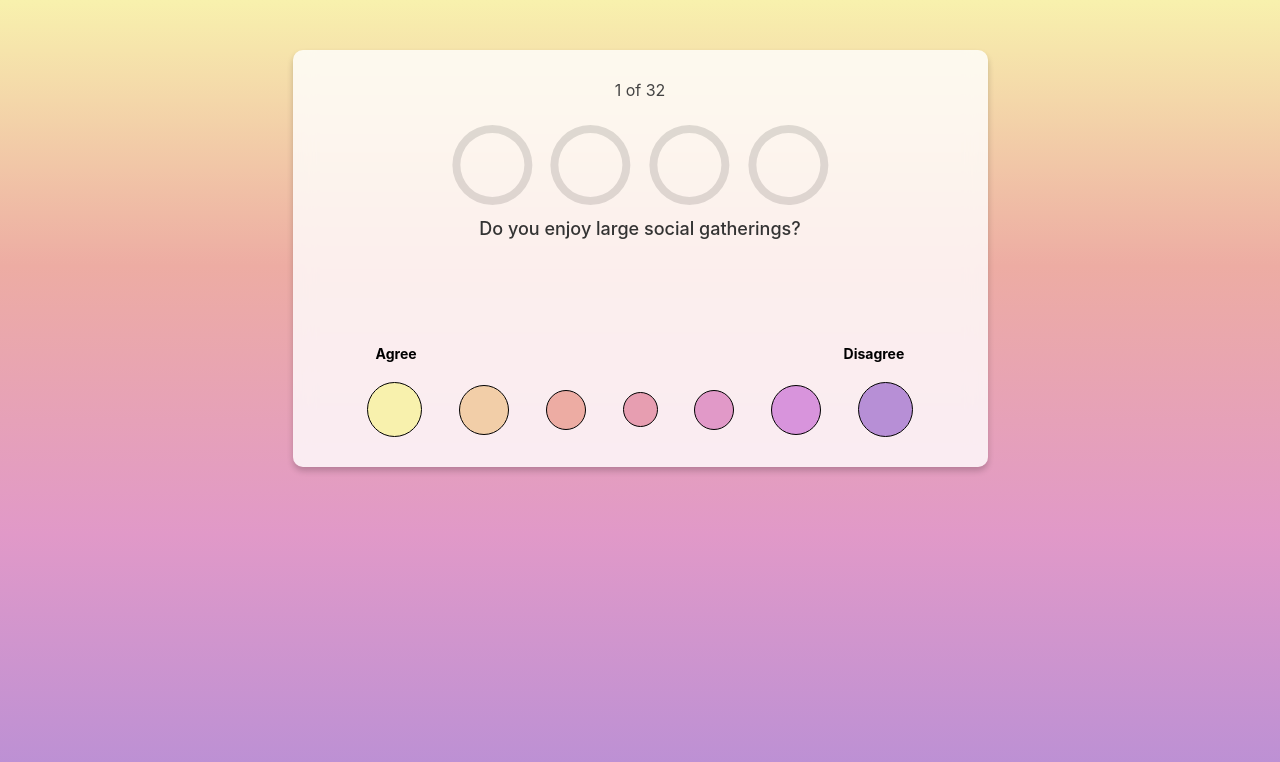
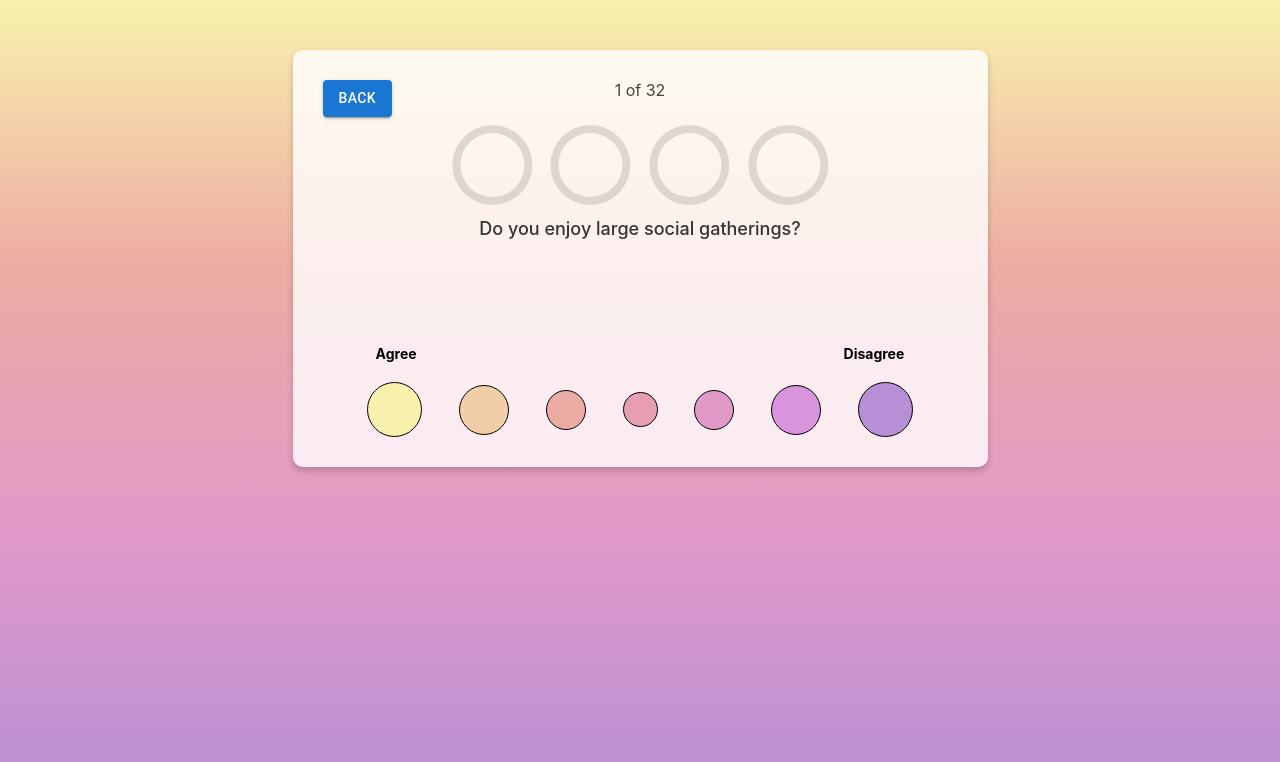
Before and after one commit to RrussellW/forgeaonline, a React (Create React App) app: page /AssessmentQuestions in a window 1280 px wide. Shown: the top 762 px of the page. Built offline with nearby package versions, Linux system fonts and the light colour scheme; no server answers.

Commit message:
Back button functionality

```diff
--- a/src/Components/Assessment/AssessmentQuestions.css
+++ b/src/Components/Assessment/AssessmentQuestions.css
@@ -1,5 +1,6 @@
 /* Assessment container styles */
 .assessment-questions-container {
+    position: relative;
     margin-top: 50px;
     max-width: 635px;
     margin-left: auto;
@@ -10,6 +11,12 @@
     background-color: rgba(255, 255, 255, 0.8); /* Slightly transparent background */
     backdrop-filter: blur(10px); /* Adds a blurred background effect */
     box-shadow: 0px 4px 6px rgba(0, 0, 0, 0.2); /* Subtle shadow for depth */
+}
+
+.back-button-container {
+    position: absolute;
+    top: 30px;
+    left: 30px;
 }
 
 
--- a/src/Components/Assessment/AssessmentQuestions.jsx
+++ b/src/Components/Assessment/AssessmentQuestions.jsx
@@ -33,49 +33,48 @@ const AssessmentQuestions = () => {
   const [thirdT, setThirdT] = useState(0);
   const [fourthT, setFourthT] = useState(0);
 
-
   const worldQ = [
-        "Do you enjoy large social gatherings?", //E
+    "Do you enjoy large social gatherings?", // E
     "Do you prefer to work in a quiet environment?",
-        "Are you comfortable being the center of attention?", //E
+    "Are you comfortable being the center of attention?", // E
     "Do you prefer to work alone rather than in a team?",
-        "Are you comfortable speaking in front of a large group of people?", //E
+    "Are you comfortable speaking in front of a large group of people?", // E
     "Do you enjoy spending time alone?",
-        "Do you enjoy attending parties and social events?", //E
+    "Do you enjoy attending parties and social events?", // E
     "Do you prefer to spend time in a smaller group of friends?"
   ];
 
   const informationQ = [
-        "Do you prefer dealing with concrete facts and details rather than abstract concepts?",     //S
-        "Do you often find yourself more interested in new possibilities than focusing on the details of the present?",//N
-        "Do you enjoy activities that require paying attention to the present moment and immediate surroundings?",//S
-        "Do you enjoy contemplating abstract concepts and theories?",//N
-        "Do you trust your direct observations and experiences more than theories or ideas?",       //S
-        "Are you more drawn to innovative and creative solutions rather than relying solely on proven and established methods?",//N
-        "Do you appreciate practical, realistic solutions to problems rather than theoretical or conceptual approaches?",//S
-        "Do you tend to see the big picture and overarching patterns, rather than getting bogged down in specific details?" //N
+    "Do you prefer dealing with concrete facts and details rather than abstract concepts?", // S
+    "Do you often find yourself more interested in new possibilities than focusing on the details of the present?", // N
+    "Do you enjoy activities that require paying attention to the present moment and immediate surroundings?", // S
+    "Do you enjoy contemplating abstract concepts and theories?", // N
+    "Do you trust your direct observations and experiences more than theories or ideas?", // S
+    "Are you more drawn to innovative and creative solutions rather than relying solely on proven and established methods?", // N
+    "Do you appreciate practical, realistic solutions to problems rather than theoretical or conceptual approaches?", // S
+    "Do you tend to see the big picture and overarching patterns, rather than getting bogged down in specific details?" // N
   ];
 
   const decisionQ = [
-        "Do you prefer to analyze and dissect situations?", //T
-        "Do you prefer to empathize and understand others' feelings?", //F
-        "Are you more focused on the logical and objective aspects of life?", //T
-        "Do you prefer to consider the emotional and subjective aspects of life?", //F
-        "Do you prefer to make decisions based on logical reasoning?",//T
-        "Do you prefer to make decisions based on your emotions and feelings?", //F
-        "Are you more comfortable with facts and data?",//T
-        "Do you prefer to make decisions based on your intuition and feelings?" //F
+    "Do you prefer to analyze and dissect situations?", // T
+    "Do you prefer to empathize and understand others' feelings?", // F
+    "Are you more focused on the logical and objective aspects of life?", // T
+    "Do you prefer to consider the emotional and subjective aspects of life?", // F
+    "Do you prefer to make decisions based on logical reasoning?", // T
+    "Do you prefer to make decisions based on your emotions and feelings?", // F
+    "Are you more comfortable with facts and data?", // T
+    "Do you prefer to make decisions based on your intuition and feelings?" // F
   ];
 
   const structureQ = [
-        "Do you prefer to be organized and structured?", //J
-        "Do you prefer to be flexible and adaptable?", //P
-        "Do you prefer to plan and schedule?",//J
-        "Do you prefer to be unplanned and spontaneous?",//P
-        "Do you prefer to be regulated and structured?",//J
-        "Do you prefer to be easygoing and live and let live?",//P
-        "Do you prefer to prepare and plan ahead?",//J
-        "Do you prefer to go with the flow and adapt as you go?"//P
+    "Do you prefer to be organized and structured?", // J
+    "Do you prefer to be flexible and adaptable?", // P
+    "Do you prefer to plan and schedule?", // J
+    "Do you prefer to be unplanned and spontaneous?", // P
+    "Do you prefer to be regulated and structured?", // J
+    "Do you prefer to be easygoing and live and let live?", // P
+    "Do you prefer to prepare and plan ahead?", // J
+    "Do you prefer to go with the flow and adapt as you go?" // P
   ];
 
   const first = worldQ.length;
@@ -97,21 +96,32 @@ const AssessmentQuestions = () => {
   };
 
   const proceedResults = async () => {
+    console.log("Introversion:", introversion);
+    console.log("Extroversion:", extroversion);
+    console.log("Sensing:", sensing);
+    console.log("Intuition:", intuition);
+    console.log("Thinking:", thinking);
+    console.log("Feeling:", feeling);
+    console.log("Judging:", judging);
+    console.log("Perceiving:", perceiving);
+
     const data = {
       personalitySummary: summary,
-            percentW: (percentW),
-            percentI: (percentI),
-            percentD: (percentD),
-            percentS: (percentS)
+      percentW: percentW,
+      percentI: percentI,
+      percentD: percentD,
+      percentS: percentS,
     };
 
+    console.log("Data:", data);
+
     try {
-            await setDoc(doc(db, "Dataset", auth.currentUser.email), data, {merge: true});
-        } catch(error) {
-
+      await setDoc(doc(db, "Dataset", auth.currentUser.email), data, { merge: true });
+      navigate('/AssessmentResult');
+    } catch (error) {
+        console.log(error);
       return;
     }
-        navigate('/AssessmentResult')
   };
 
   const handleAnswer = (value) => {
@@ -120,80 +130,172 @@ const AssessmentQuestions = () => {
     let updatedDecision = [...decision];
     let updatedStructure = [...structure];
 
-        if (qIndex + 1 === first) {
-            // Final question for World section
-            if (extroversion > introversion) {
-                setSummary(summary + 'E');
-                setPercentW(Math.round((extroversion / (extroversion + introversion)) * 100));
-            } else {
-                setSummary(summary + 'I');
-                setPercentW(Math.round((introversion / (extroversion + introversion)) * 100));
+    // Handle "Back" functionality
+    if (value === "Back") {
+      if (qIndex > 0) {
+        setQIndex(qIndex - 1);
+
+        if (qIndex < first) {
+          updatedWorld[qIndex + 1] = 0;
+          setExtroversion(0);
+          setIntroversion(0);
+          console.log("World:", updatedWorld.map(v => (v === 0 ? '-' : v)).join(','));
+        } else if (qIndex < second) {
+          updatedInformation[qIndex - first + 1] = 0;
+          setSensing(0);
+          setIntuition(0);
+          console.log("Information:", updatedInformation.map(v => (v === 0 ? '-' : v)).join(','));
+        } else if (qIndex < third) {
+          updatedDecision[qIndex - second + 1] = 0;
+          setThinking(0);
+          setFeeling(0);
+          console.log("Decision:", updatedDecision.map(v => (v === 0 ? '-' : v)).join(','));
+        } else if (qIndex < fourth) {
+          updatedStructure[qIndex - third + 1] = 0;
+          setJudging(0);
+          setPerceiving(0);
+          console.log("Structure:", updatedStructure.map(v => (v === 0 ? '-' : v)).join(','));
+        }
+
+        if (qIndex <= first) {
+          setFirstT(firstT - 1);
+        } else if (qIndex > first && qIndex <= second) {
+          setSecondT(secondT - 1);
+        } else if (qIndex > second && qIndex <= third) {
+          setThirdT(thirdT - 1);
+        } else if (qIndex > third && qIndex <= fourth) {
+          setFourthT(fourthT - 1);
         }
       }
-
-        if (qIndex + 1 === second) {
-            // Final question for Information section
-            if (sensing > intuition) {
-                setSummary(summary + 'S');
-                setPercentI(Math.round((sensing / (sensing + intuition)) * 100));
-            } else {
-                setSummary(summary + 'N');
-                setPercentI(Math.round((intuition / (sensing + intuition)) * 100));
-            }
+      return;
     }
 
-        if (qIndex + 1 === third) {
-            // Final question for Decision section
-            if (thinking > feeling) {
-                setSummary(summary + 'T');
-                setPercentD(Math.round((thinking / (thinking + feeling)) * 100));
-            } else {
-                setSummary(summary + 'F');
-                setPercentD(Math.round((feeling / (thinking + feeling)) * 100));
-            }
+    // Record answer in the appropriate section array
+    if (qIndex < first) {
+      updatedWorld[qIndex] = value;
+      console.log("World:", updatedWorld.map(v => (v === 0 ? '-' : v)).join(','));
+    } else if (qIndex < second) {
+      updatedInformation[qIndex - first] = value;
+      console.log("Information:", updatedInformation.map(v => (v === 0 ? '-' : v)).join(','));
+    } else if (qIndex < third) {
+      updatedDecision[qIndex - second] = value;
+      console.log("Decision:", updatedDecision.map(v => (v === 0 ? '-' : v)).join(','));
+    } else if (qIndex < fourth) {
+      updatedStructure[qIndex - third] = value;
+      console.log("Structure:", updatedStructure.map(v => (v === 0 ? '-' : v)).join(','));
     }
 
-        if (qIndex + 1 === fourth) {
-            // Final question for Structure section
-            if (judging > perceiving) {
-                setSummary(summary + 'J');
-                setPercentS(Math.round((judging / (judging + perceiving)) * 100));
-            } else {
-                setSummary(summary + 'P');
-                setPercentS(Math.round((perceiving / (judging + perceiving)) * 100));
-            }
-        }
-
-        if (qIndex < first) {
-            updatedWorld[qIndex] = value;
-            setExtroversion((qIndex % 2 === 0) ? extroversion + value : extroversion);
-            setIntroversion((qIndex % 2 !== 0) ? introversion + value : introversion);
-        } else if (qIndex < second) {
-            updatedInformation[qIndex - first] = value;
-            setSensing(((qIndex - first) % 2 === 0) ? sensing + value : sensing);
-            setIntuition(((qIndex - first) % 2 !== 0) ? intuition + value : intuition);
-        } else if (qIndex < third) {
-            updatedDecision[qIndex - second] = value;
-            setThinking(((qIndex - second) % 2 === 0) ? thinking + value : thinking);
-            setFeeling(((qIndex - second) % 2 !== 0) ? feeling + value : feeling);
-        } else if (qIndex < fourth) {
-            updatedStructure[qIndex - third] = value;
-            setJudging(((qIndex - third) % 2 === 0) ? judging + value : judging);
-            setPerceiving(((qIndex - third) % 2 !== 0) ? perceiving + value : perceiving);
-        }
-
+    // Update our state arrays
     setWorld(updatedWorld);
     setInformation(updatedInformation);
     setDecision(updatedDecision);
     setStructure(updatedStructure);
 
-        if(qIndex < first) {
+    // Synchronously calculate totals when a section is complete
+    if (qIndex + 1 === first) {
+      let newExtroversion = 0;
+      let newIntroversion = 0;
+      for (let i = 0; i < updatedWorld.length; i++) {
+        if (i % 2 === 0) {
+          newExtroversion += updatedWorld[i];
+        } else {
+          newIntroversion += updatedWorld[i];
+        }
+      }
+      if(newExtroversion === newIntroversion) {
+        newExtroversion++;
+      }
+      setExtroversion(newExtroversion);
+      setIntroversion(newIntroversion);
+      if (newExtroversion > newIntroversion) {
+        setSummary(prev => prev + 'E');
+        setPercentW(Math.round((newExtroversion / (newExtroversion + newIntroversion)) * 100));
+      } else {
+        setSummary(prev => prev + 'I');
+        setPercentW(Math.round((newIntroversion / (newExtroversion + newIntroversion)) * 100));
+      }
+    }
+
+    if (qIndex + 1 === second) {
+      let newSensing = 0;
+      let newIntuition = 0;
+      for (let i = 0; i < updatedInformation.length; i++) {
+        if (i % 2 === 0) {
+          newSensing += updatedInformation[i];
+        } else {
+          newIntuition += updatedInformation[i];
+        }
+      }
+      if(newSensing === newIntuition) {
+        newSensing++;
+    }
+      setSensing(newSensing);
+      setIntuition(newIntuition);
+      if (newSensing > newIntuition) {
+        setSummary(prev => prev + 'S');
+        setPercentI(Math.round((newSensing / (newSensing + newIntuition)) * 100));
+      } else {
+        setSummary(prev => prev + 'N');
+        setPercentI(Math.round((newIntuition / (newSensing + newIntuition)) * 100));
+      }
+    }
+
+    if (qIndex + 1 === third) {
+      let newThinking = 0;
+      let newFeeling = 0;
+      for (let i = 0; i < updatedDecision.length; i++) {
+        if (i % 2 === 0) {
+          newThinking += updatedDecision[i];
+        } else {
+          newFeeling += updatedDecision[i];
+        }
+      }
+      if(newThinking === newFeeling) {
+        newThinking++;
+      }
+      setThinking(newThinking);
+      setFeeling(newFeeling);
+      if (newThinking > newFeeling) {
+        setSummary(prev => prev + 'T');
+        setPercentD(Math.round((newThinking / (newThinking + newFeeling)) * 100));
+      } else {
+        setSummary(prev => prev + 'F');
+        setPercentD(Math.round((newFeeling / (newThinking + newFeeling)) * 100));
+      }
+    }
+
+    if (qIndex + 1 === fourth) {
+      let newJudging = 0;
+      let newPerceiving = 0;
+      for (let i = 0; i < updatedStructure.length; i++) {
+        if (i % 2 === 0) {
+          newJudging += updatedStructure[i];
+        } else {
+          newPerceiving += updatedStructure[i];
+        }
+      }
+      if(newJudging === newPerceiving) {
+        newJudging++;
+      }
+      setJudging(newJudging);
+      setPerceiving(newPerceiving);
+      if (newJudging > newPerceiving) {
+        setSummary(prev => prev + 'J');
+        setPercentS(Math.round((newJudging / (newJudging + newPerceiving)) * 100));
+      } else {
+        setSummary(prev => prev + 'P');
+        setPercentS(Math.round((newPerceiving / (newJudging + newPerceiving)) * 100));
+      }
+    }
+
+    // Update gauge tracking counts for each section
+    if (qIndex < first) {
       setFirstT(firstT + 1);
-        } else if(qIndex >= first && qIndex < second) {
+    } else if (qIndex >= first && qIndex < second) {
       setSecondT(secondT + 1);
-        } else if(qIndex >= second && qIndex < third) {
+    } else if (qIndex >= second && qIndex < third) {
       setThirdT(thirdT + 1);
-        } else if(qIndex >= third && qIndex < fourth) {
+    } else if (qIndex >= third && qIndex < fourth) {
       setFourthT(fourthT + 1);
     }
 
@@ -205,119 +307,128 @@ const AssessmentQuestions = () => {
   return (
     <div className="assessment-top">
       <div className="assessment-questions-container">
-                {qIndex < 32 && (<div className="question-number">
+        <div className="back-button-container">
+          <Button variant="contained" onClick={() => handleAnswer("Back")}>
+            Back
+          </Button>
+        </div>
+        {qIndex < 32 && (
+          <div className="question-number">
             {(qIndex + 1)} of {worldQ.length + informationQ.length + decisionQ.length + structureQ.length}
-                </div>)}
-                {qIndex >= 32 && (<div className="question-number">
+          </div>
+        )}
+        {qIndex >= 32 && (
+          <div className="question-number">
             Finished Assessment
-                </div>)}
+          </div>
+        )}
         <div className="gauge-container">
           <Stack direction={{ xs: 'row', md: 'row' }} spacing={{ xs: .2, md: -30 }}>
-                    <Gauge width={100} height={100} value={(firstT/8) * 100} text={""} sx={(theme) => ({
-                        [`& .${gaugeClasses.valueArc}`]: {
-                            fill: "#F8F1AD"
-                        }})}/>
-                    <Gauge width={100} height={100} value={(secondT/8) * 100} text={""} sx={(theme) => ({
-                        [`& .${gaugeClasses.valueArc}`]: {
-                            fill: "#EDACA3"
-                        }})}/>
-                    <Gauge width={100} height={100} value={(thirdT/8) * 100} text={""} sx={(theme) => ({
-                        [`& .${gaugeClasses.valueArc}`]: {
-                            fill: "#E199C8"
-                        }})}/>
-                    <Gauge width={100} height={100} value={(fourthT/8) * 100} text={""} sx={(theme) => ({
-                        [`& .${gaugeClasses.valueArc}`]: {
-                            fill: "#B78FD6"
-                        }})}/>
+            <Gauge
+              width={100}
+              height={100}
+              value={(firstT / 8) * 100}
+              text={""}
+              sx={(theme) => ({
+                [`& .${gaugeClasses.valueArc}`]: { fill: "#F8F1AD" }
+              })}
+            />
+            <Gauge
+              width={100}
+              height={100}
+              value={(secondT / 8) * 100}
+              text={""}
+              sx={(theme) => ({
+                [`& .${gaugeClasses.valueArc}`]: { fill: "#EDACA3" }
+              })}
+            />
+            <Gauge
+              width={100}
+              height={100}
+              value={(thirdT / 8) * 100}
+              text={""}
+              sx={(theme) => ({
+                [`& .${gaugeClasses.valueArc}`]: { fill: "#E199C8" }
+              })}
+            />
+            <Gauge
+              width={100}
+              height={100}
+              value={(fourthT / 8) * 100}
+              text={""}
+              sx={(theme) => ({
+                [`& .${gaugeClasses.valueArc}`]: { fill: "#B78FD6" }
+              })}
+            />
           </Stack>
         </div>
         <div className="question">
-                    {qIndex < fourth && (proceedAssessment())}
+          {qIndex < fourth && proceedAssessment()}
         </div>
         <div className="answers-container">
-                {qIndex < 32 && (<div className="answers">
+          {qIndex < 32 && (
+            <div className="answers">
               {/* Left label for Agree */}
-                        <div className="button-container">
-                        </div>
+              <div className="button-container"></div>
               <div className="label-left">Agree</div>
-                        <div className="button-container">
-                        </div>
-                        <div className="button-container">
-                        </div>
-                        <div className="button-container">
-                        </div>
-                        <div className="button-container">
-                        </div>
-                        <div className="button-container">
-                        </div>
-                        <div className="button-container">
-                        </div>
-                        <div className="button-container">
-                        </div>
-                        <div className="button-container">
-                        </div>
-                        <div className="button-container">
-                        </div>
-                        <div className="button-container">
-                        </div>
-                        <div className="button-container">
-                        </div>
+              <div className="button-container"></div>
+              <div className="button-container"></div>
+              <div className="button-container"></div>
+              <div className="button-container"></div>
+              <div className="button-container"></div>
+              <div className="button-container"></div>
+              <div className="button-container"></div>
+              <div className="button-container"></div>
+              <div className="button-container"></div>
+              <div className="button-container"></div>
+              <div className="button-container"></div>
               {/* Right label for Disagree */}
               <div className="label-right">Disagree</div>
-                        <div className="button-container">
+              <div className="button-container"></div>
             </div>
-                    </div>)}
-                    {qIndex < 32 && (<div className="answers">
+          )}
+          {qIndex < 32 && (
+            <div className="answers">
               {/* Left label for Agree */}
-                        <div className="label-left">     </div>
-
+              <div className="label-left"> </div>
               {/* Leftmost button (largest) */}
               <div className="button-container">
                 <button onClick={() => handleAnswer(7)} className="button-7"></button>
               </div>
-
               {/* Second button */}
               <div className="button-container">
                 <button onClick={() => handleAnswer(6)} className="button-6"></button>
               </div>
-
               {/* Third button */}
               <div className="button-container">
                 <button onClick={() => handleAnswer(5)} className="button-5"></button>
               </div>
-
               {/* Center button (smallest) */}
               <div className="button-container">
                 <button onClick={() => handleAnswer(4)} className="button-center"></button>
               </div>
-
               {/* Fifth button */}
               <div className="button-container">
                 <button onClick={() => handleAnswer(3)} className="button-3"></button>
               </div>
-
               {/* Sixth button */}
               <div className="button-container">
                 <button onClick={() => handleAnswer(2)} className="button-2"></button>
               </div>
-
               {/* Rightmost button (largest) */}
               <div className="button-container">
                 <button onClick={() => handleAnswer(1)} className="button-1"></button>
               </div>
-
               {/* Right label for Disagree */}
-                        <div className="label-right">        </div>
-                    </div>)}
-
+              <div className="label-right"> </div>
+            </div>
+          )}
           {qIndex >= 32 && (
-                        <Button variant="contained" color="success" onClick={ () => proceedResults()}>
+            <Button variant="contained" color="success" onClick={() => proceedResults()}>
               Proceed
             </Button>
           )}
         </div>
-
-
       </div>
     </div>
   );
```
Lines whose indentation alone changed are shown as unchanged.
